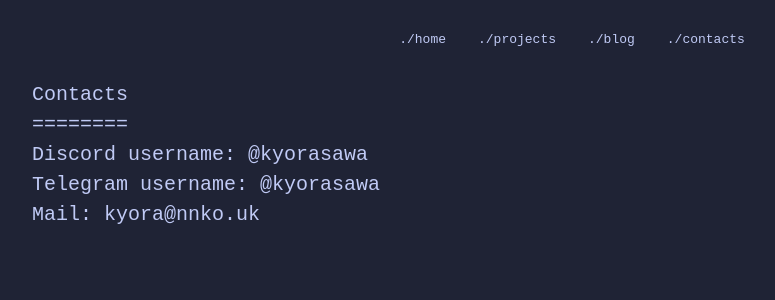
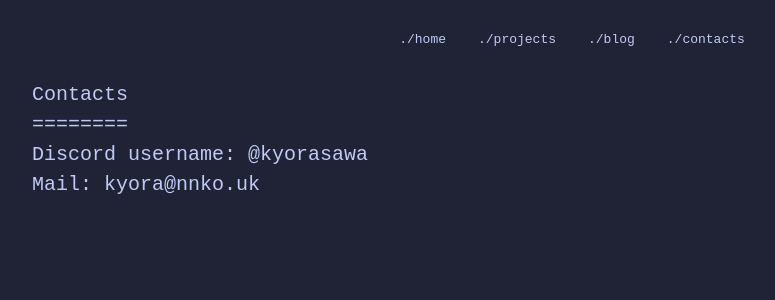
Before and after one commit to Kyorasawa/Website, a Next.js app: page /contacts in a window 1280 px wide. Shown: the top 300 px of the page, without its empty margins (68-843 px from the left). Built offline with nearby package versions, Linux system fonts and the light colour scheme.

Commit message:
Update page.tsx

```diff
--- a/src/app/contacts/page.tsx
+++ b/src/app/contacts/page.tsx
@@ -25,7 +25,6 @@ export default function Page() {
                 <h1>Contacts</h1>
                 <h1>========</h1>
                 <h1>Discord username: @kyorasawa</h1>
-                <h1>Telegram username: @kyorasawa</h1>
                 <h1>Mail: kyora@nnko.uk</h1>
             </div>
         </div>
```
